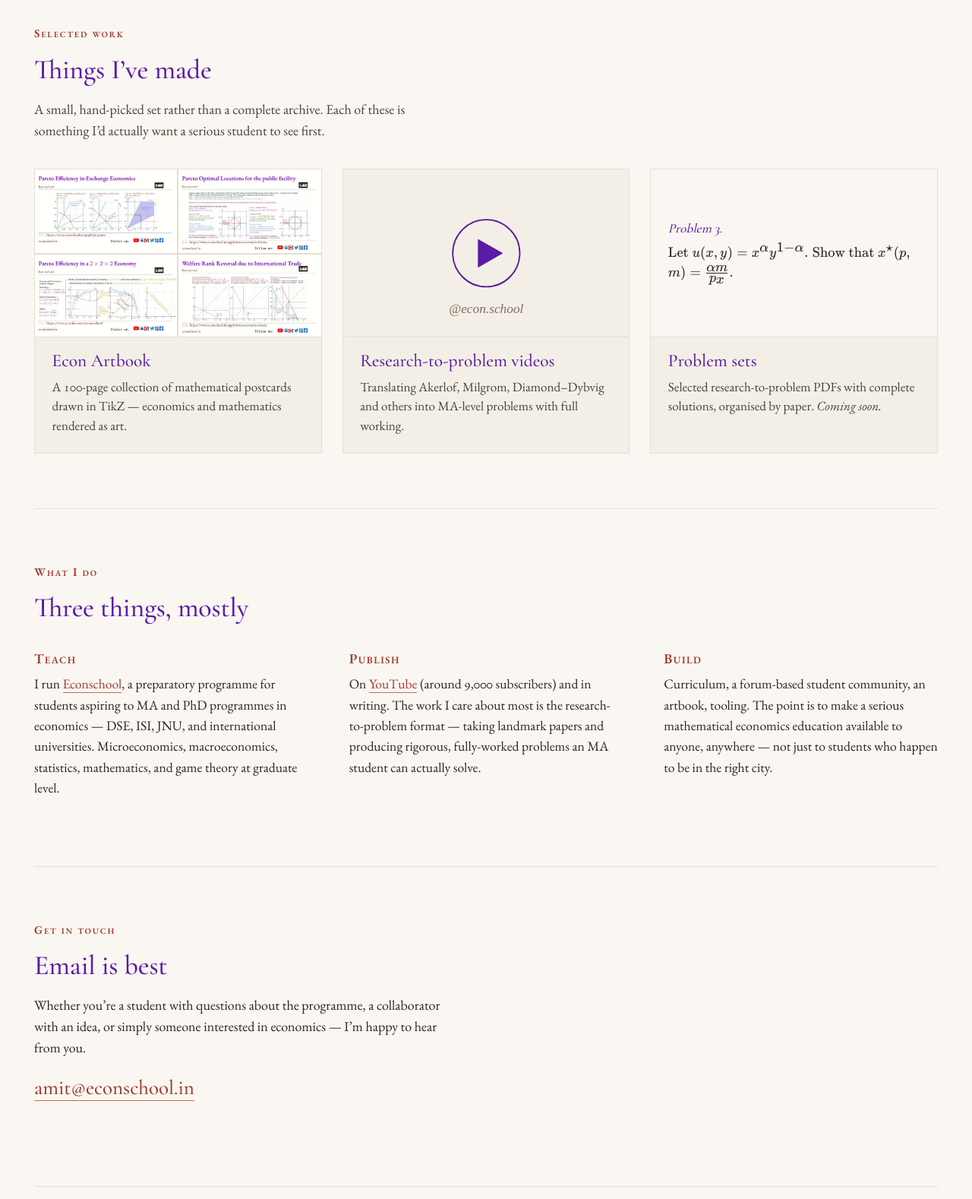
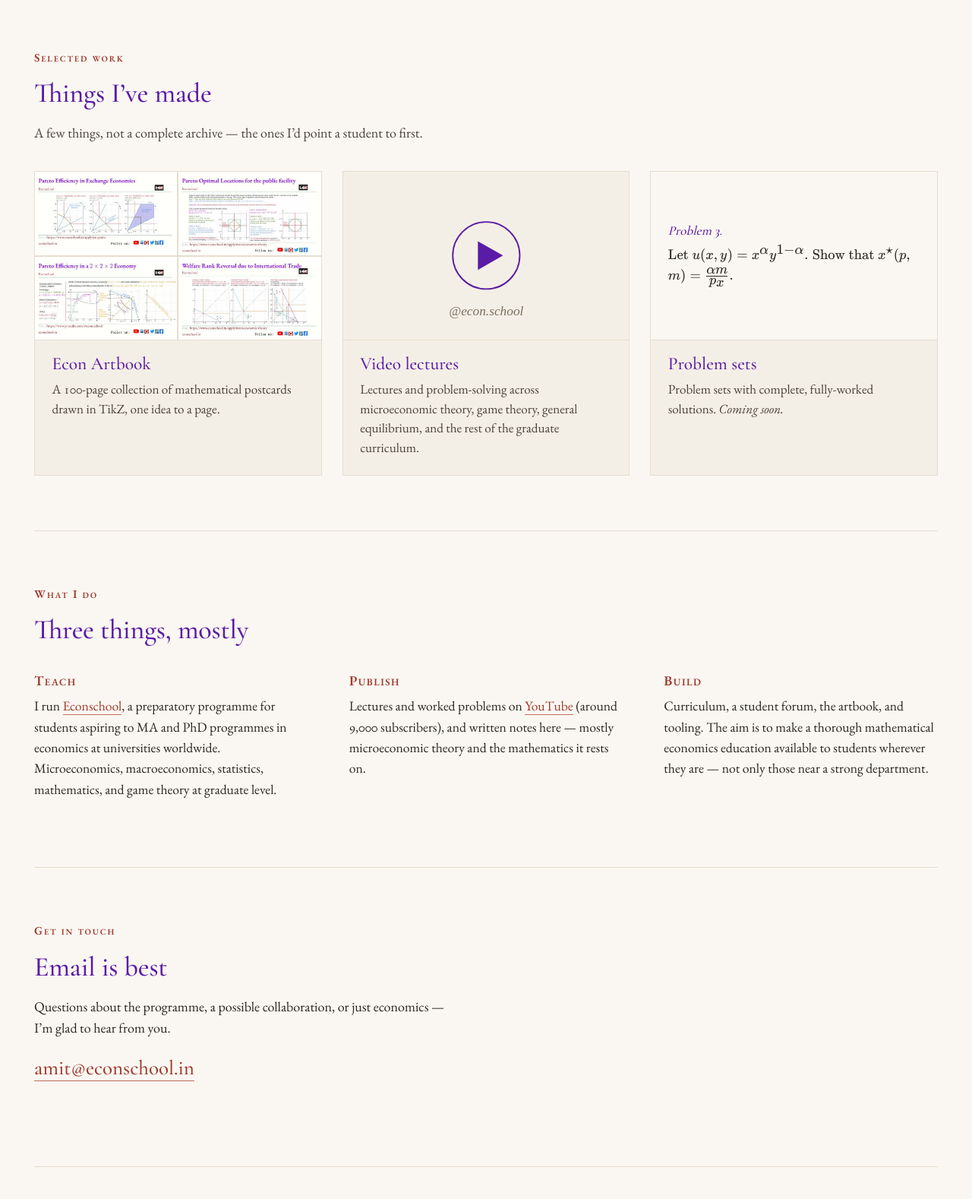
Before and after one commit to amitkumargoyal/amitkumargoyal.github.io, an Astro site: page / in a window 1280 px wide. Shown: the part 680-2258 px from the top of the page at 76% size. Built offline with nearby package versions, Linux system fonts and the light colour scheme; Astro itself is replaced by a stand-in of ours.

Commit message:
Homepage and Problems: plainer copy, drop research-to-problem framing

```diff
--- a/src/pages/index.astro
+++ b/src/pages/index.astro
@@ -16,9 +16,9 @@ const problemMath = katex.renderToString(
       <h1>Amit Goyal</h1>
       <p class="hero-sub">
         I teach mathematical economics to students aspiring to MA and PhD programmes
-        worldwide — at <a href="https://econschool.in">Econschool</a>, on
-        <a href="https://www.youtube.com/@econ.school" target="_blank" rel="noopener">YouTube</a>,
-        and in affiliation with NYU Abu Dhabi.
+        worldwide — at <a href="https://econschool.in">Econschool</a> and on
+        <a href="https://www.youtube.com/@econ.school" target="_blank" rel="noopener">YouTube</a>.
+        I&rsquo;m also an academic specialist at NYU Abu Dhabi.
       </p>
       <p class="hero-meta">
         Delhi · Abu Dhabi &nbsp;·&nbsp; <a href="mailto:amit@econschool.in">amit@econschool.in</a>
@@ -46,8 +46,8 @@ const problemMath = katex.renderToString(
     <p class="eyebrow">Selected work</p>
     <h2>Things I&rsquo;ve made</h2>
     <p style="color:var(--ink-soft); max-width: 60ch;">
-      A small, hand-picked set rather than a complete archive. Each of these is
-      something I&rsquo;d actually want a serious student to see first.
+      A few things, not a complete archive &mdash; the ones I&rsquo;d point a
+      student to first.
     </p>
 
     <div class="work-grid">
@@ -62,7 +62,7 @@ const problemMath = katex.renderToString(
         </div>
         <div class="work-card-meta">
           <h3 class="work-card-title">Econ Artbook</h3>
-          <p class="work-card-blurb">A 100-page collection of mathematical postcards drawn in TikZ &mdash; economics and mathematics rendered as art.</p>
+          <p class="work-card-blurb">A 100-page collection of mathematical postcards drawn in TikZ, one idea to a page.</p>
         </div>
       </a>
 
@@ -77,8 +77,8 @@ const problemMath = katex.renderToString(
           </svg>
         </div>
         <div class="work-card-meta">
-          <h3 class="work-card-title">Research-to-problem videos</h3>
-          <p class="work-card-blurb">Translating Akerlof, Milgrom, Diamond&ndash;Dybvig and others into MA-level problems with full working.</p>
+          <h3 class="work-card-title">Video lectures</h3>
+          <p class="work-card-blurb">Lectures and problem-solving across microeconomic theory, game theory, general equilibrium, and the rest of the graduate curriculum.</p>
         </div>
       </a>
 
@@ -91,7 +91,7 @@ const problemMath = katex.renderToString(
         </div>
         <div class="work-card-meta">
           <h3 class="work-card-title">Problem sets</h3>
-          <p class="work-card-blurb">Selected research-to-problem PDFs with complete solutions, organised by paper. <em>Coming soon.</em></p>
+          <p class="work-card-blurb">Problem sets with complete, fully-worked solutions. <em>Coming soon.</em></p>
         </div>
       </a>
     </div>
@@ -109,26 +109,26 @@ const problemMath = katex.renderToString(
         <h3>Teach</h3>
         <p>
           I run <a href="https://econschool.in">Econschool</a>, a preparatory programme
-          for students aspiring to MA and PhD programmes in economics &mdash; DSE, ISI,
-          JNU, and international universities. Microeconomics, macroeconomics, statistics,
-          mathematics, and game theory at graduate level.
+          for students aspiring to MA and PhD programmes in economics at universities
+          worldwide. Microeconomics, macroeconomics, statistics, mathematics, and game
+          theory at graduate level.
         </p>
       </div>
       <div>
         <h3>Publish</h3>
         <p>
-          On <a href="https://www.youtube.com/@econ.school" target="_blank" rel="noopener">YouTube</a>
-          (around 9,000 subscribers) and in writing. The work I care about most is the
-          research-to-problem format &mdash; taking landmark papers and producing
-          rigorous, fully-worked problems an MA student can actually solve.
+          Lectures and worked problems on
+          <a href="https://www.youtube.com/@econ.school" target="_blank" rel="noopener">YouTube</a>
+          (around 9,000 subscribers), and written notes here &mdash; mostly
+          microeconomic theory and the mathematics it rests on.
         </p>
       </div>
       <div>
         <h3>Build</h3>
         <p>
-          Curriculum, a forum-based student community, an artbook, tooling. The point
-          is to make a serious mathematical economics education available to anyone,
-          anywhere &mdash; not just to students who happen to be in the right city.
+          Curriculum, a student forum, the artbook, and tooling. The aim is to make
+          a thorough mathematical economics education available to students wherever
+          they are &mdash; not only those near a strong department.
         </p>
       </div>
     </div>
@@ -141,8 +141,8 @@ const problemMath = katex.renderToString(
     <p class="eyebrow">Get in touch</p>
     <h2>Email is best</h2>
     <p>
-      Whether you&rsquo;re a student with questions about the programme, a collaborator with an
-      idea, or simply someone interested in economics &mdash; I&rsquo;m happy to hear from you.
+      Questions about the programme, a possible collaboration, or just economics
+      &mdash; I&rsquo;m glad to hear from you.
     </p>
     <p class="contact-line">
       <a href="mailto:amit@econschool.in">amit@econschool.in</a>
```
Also changed, not shown: src/pages/problems/index.astro (+7 -11 lines).
